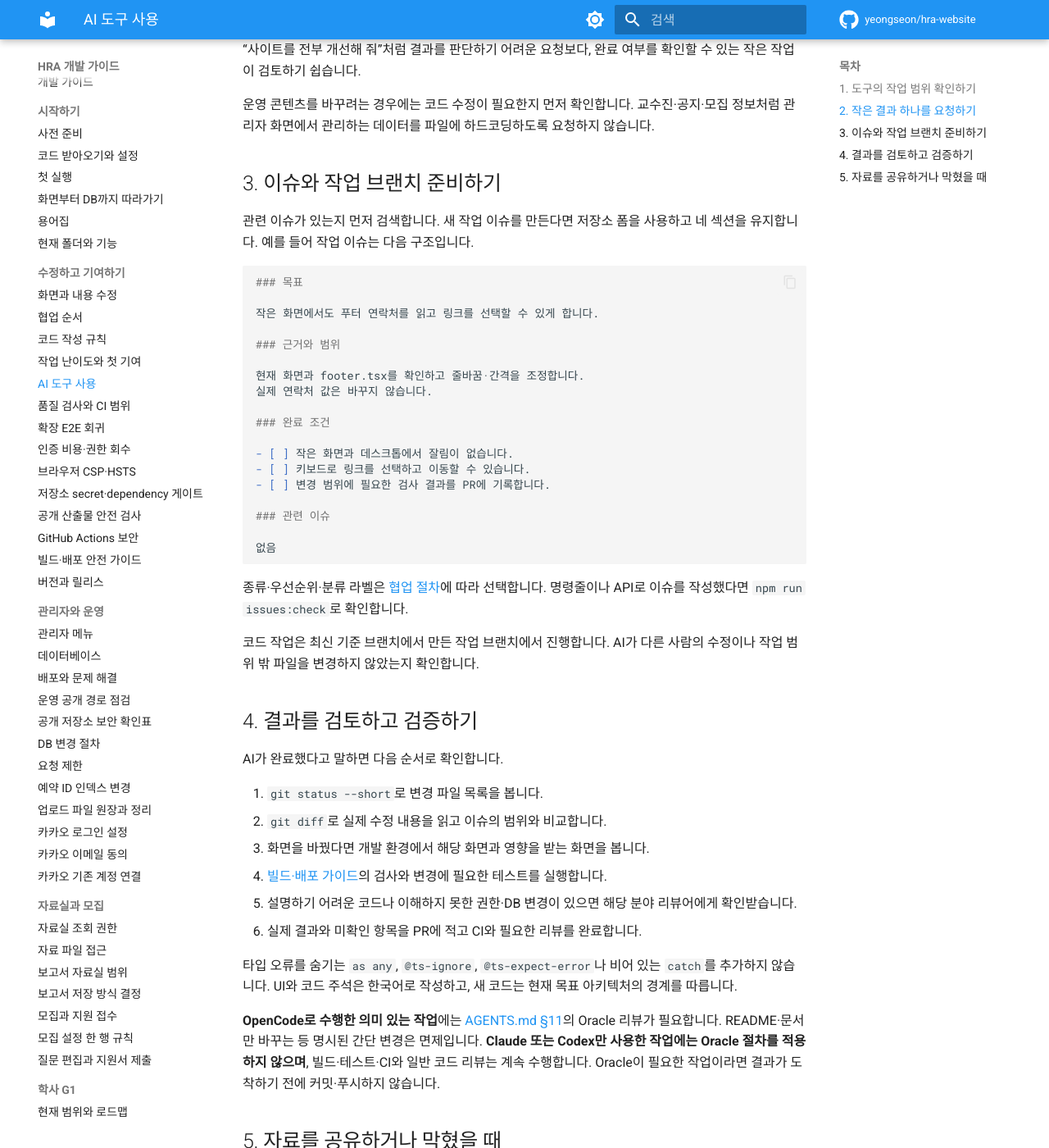
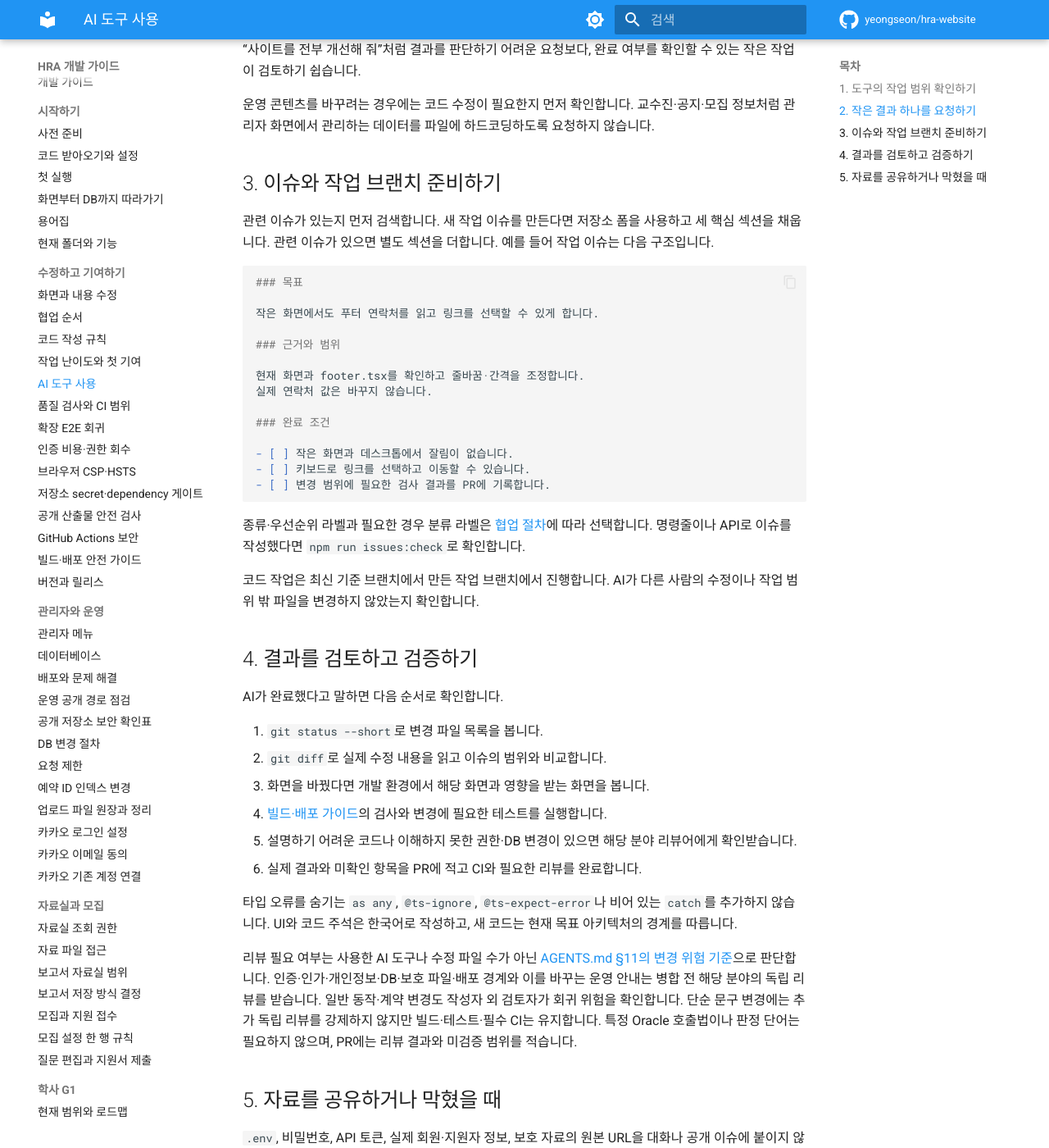
Before and after one commit to yeongseon/hra-website, an MkDocs documentation site: the page built from docs/contributing/ai-tools.md, in a window 1280 px wide and 1400 px high, scrolled down 1172 px. Shown: the whole window at 82% size. Built offline with MkDocs 1.6.1 and Material for MkDocs 9.7.7, drawn with Linux system fonts in a browser that asks for light colours; comment, search, counter and statistics services are not loaded.

Commit message:
docs(review): 도구 대신 변경 위험으로 리뷰 기준을 통일한다
도구 이름과 변경 파일 수는 보안·DB·배포 위험을 설명하지 못한다. AGENTS §11을 단일 위험 기준으로 정해 높은 위험의 인증·개인정보·DB·보호 파일·배포 경계와 운영 절차 문서는 분야 독립 리뷰, 일반 동작 변경은 독립 회귀 리뷰, 낮은 위험의 문구·접근성에 영향 없는 시각 조정은 자체 diff 확인을 적용한다. 필수 CI와 브랜치 보호는 유지하고 특정 Oracle 문법·판정 단어·커밋 전 대기를 제거한다.

Constraint: 고위험 변경의 병합 전 독립 리뷰와 기존 빌드·보안·학사 게이트는 도구에 관계없이 유지한다.
Rejected: 문서만 바뀌면 리뷰 면제 | DB·배포 실행 안내는 한 파일이어도 운영 영향을 가질 수 있다.
Rejected: 특정 에이전트 호출 및 두 파일 이상 조건 | 실제 변경 위험의 대리 지표가 아니다.
Confidence: high
Scope-risk: broad
Directive: 위험 범주가 겹치면 높은 기준을 적용하고 리뷰의 미해결 지적·미검증 범위를 PR에 남긴다.
Tested: 형식 56건, 릴리스 정책 95건, release config, source scan 0건, lint/typecheck/build, 독립 리뷰, 최신 PR CI·보안/CSP·Preview
Not-tested: 과거 PR 본문의 리뷰 주장으로 정식 GitHub reviewer 신원을 입증할 수 없으며 과거 기록은 재작성하지 않았다.
Related: #365

````diff
--- a/docs/contributing/ai-tools.md
+++ b/docs/contributing/ai-tools.md
@@ -39,7 +39,7 @@ HRA 저장소의 AGENTS.md와 관련 문서를 먼저 읽어 주세요.
 
 ## 3. 이슈와 작업 브랜치 준비하기
 
-관련 이슈가 있는지 먼저 검색합니다. 새 작업 이슈를 만든다면 저장소 폼을 사용하고 네 섹션을 유지합니다. 예를 들어 작업 이슈는 다음 구조입니다.
+관련 이슈가 있는지 먼저 검색합니다. 새 작업 이슈를 만든다면 저장소 폼을 사용하고 세 핵심 섹션을 채웁니다. 관련 이슈가 있으면 별도 섹션을 더합니다. 예를 들어 작업 이슈는 다음 구조입니다.
 
 ```markdown
 ### 목표
@@ -56,13 +56,9 @@ HRA 저장소의 AGENTS.md와 관련 문서를 먼저 읽어 주세요.
 - [ ] 작은 화면과 데스크톱에서 잘림이 없습니다.
 - [ ] 키보드로 링크를 선택하고 이동할 수 있습니다.
 - [ ] 변경 범위에 필요한 검사 결과를 PR에 기록합니다.
-
-### 관련 이슈
-
-없음
 ```
 
-종류·우선순위·분류 라벨은 [협업 절차](workflow.md)에 따라 선택합니다. 명령줄이나 API로 이슈를 작성했다면 `npm run issues:check`로 확인합니다.
+종류·우선순위 라벨과 필요한 경우 분류 라벨은 [협업 절차](workflow.md)에 따라 선택합니다. 명령줄이나 API로 이슈를 작성했다면 `npm run issues:check`로 확인합니다.
 
 코드 작업은 최신 기준 브랜치에서 만든 작업 브랜치에서 진행합니다. AI가 다른 사람의 수정이나 작업 범위 밖 파일을 변경하지 않았는지 확인합니다.
 
@@ -79,7 +75,7 @@ AI가 완료했다고 말하면 다음 순서로 확인합니다.
 
 타입 오류를 숨기는 `as any`, `@ts-ignore`, `@ts-expect-error`나 비어 있는 `catch`를 추가하지 않습니다. UI와 코드 주석은 한국어로 작성하고, 새 코드는 현재 목표 아키텍처의 경계를 따릅니다.
 
-**OpenCode로 수행한 의미 있는 작업**에는 [AGENTS.md §11](https://github.com/yeongseon/hra-website/blob/main/AGENTS.md)의 Oracle 리뷰가 필요합니다. README·문서만 바꾸는 등 명시된 간단 변경은 면제입니다. **Claude 또는 Codex만 사용한 작업에는 Oracle 절차를 적용하지 않으며**, 빌드·테스트·CI와 일반 코드 리뷰는 계속 수행합니다. Oracle이 필요한 작업이라면 결과가 도착하기 전에 커밋·푸시하지 않습니다.
+리뷰 필요 여부는 사용한 AI 도구나 수정 파일 수가 아닌 [AGENTS.md §11의 변경 위험 기준](https://github.com/yeongseon/hra-website/blob/main/AGENTS.md)으로 판단합니다. 인증·인가·개인정보·DB·보호 파일·배포 경계와 이를 바꾸는 운영 안내는 병합 전 해당 분야의 독립 리뷰를 받습니다. 일반 동작·계약 변경도 작성자 외 검토자가 회귀 위험을 확인합니다. 단순 문구 변경에는 추가 독립 리뷰를 강제하지 않지만 빌드·테스트·필수 CI는 유지합니다. 특정 Oracle 호출법이나 판정 단어는 필요하지 않으며, PR에는 리뷰 결과와 미검증 범위를 적습니다.
 
 ## 5. 자료를 공유하거나 막혔을 때
 
````
Also changed, not shown: AGENTS.md (+10 -27 lines), docs/contributing/build-and-deploy-safety.md (+1 -1 lines), docs/contributing/workflow.md (+3 -1 lines), .github/PULL_REQUEST_TEMPLATE.md.
